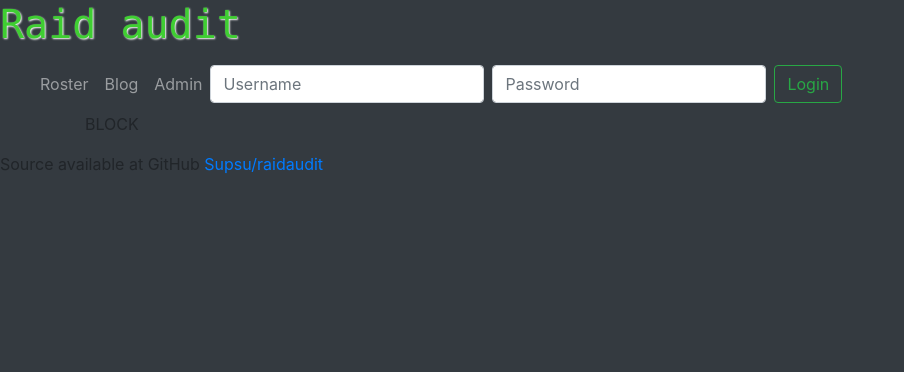
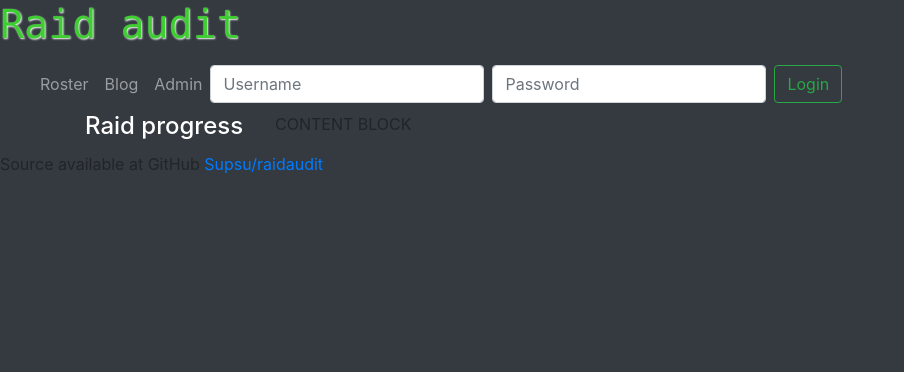
Before and after one commit to Supsu/raidaudit, a Flask app: template templates/base.html in a window 1280 px wide. Shown: the top 372 px of the page, without its empty margins (0-904 px from the left). Run offline with Flask 2, Linux system fonts and the light colour scheme; the template is opened without the code that fills it, so the values that code supplies are empty; parts of the project's set-up code (start-up, migrations or seed data) failed here and were passed over; some libraries are stand-ins or nearby versions.

Commit message:
Created template & placeholder backend data for raid progress widget

```diff
--- a/app.py
+++ b/app.py
@@ -14,6 +14,7 @@ backend = Backend()
 
 @app.route('/')
 def index():
+    sidebar = backend.getSideBar()
     roster = backend.getView()
     logs = backend.getLogs()
     user = None
@@ -33,33 +34,35 @@ def index():
 
     if 'username' in session:
         user = session['username']
-    return render_template('index.html', sub=sub, user=user, data=roster, logs=logs, updated=updated)
+    return render_template('index.html', sub=sub, user=user, data=roster, logs=logs, updated=updated, sidebar=sidebar)
 
 @app.route('/blog')
 @app.route('/blog/<int:id>')
 def blog(id=None):
+    sidebar = backend.getSideBar()
     if id is None:
         posts = backend.getBlog()
         user = None
         if 'username' in session:
             user = session['username']
-        return render_template('blog.html', sub=sub,user=user, posts=posts, single=False)
+        return render_template('blog.html', sub=sub,user=user, posts=posts, single=False, sidebar=sidebar)
     else:
         post = backend.getSingleBlog(id)
         if 'username' in session:
             user = session['username']
-        return render_template('blog.html', sub=sub,user=user, post=post, single=True)
+        return render_template('blog.html', sub=sub,user=user, post=post, single=True, sidebar=sidebar)
 
 
 @app.route('/admin')
 def admin():
 
     players = backend.getView()
+    sidebar = backend.getSideBar()
 
     user = None
     if 'username' in session:
         user = session['username']
-        return render_template('admin.html', sub=sub, user=user, players=players)
+        return render_template('admin.html', sub=sub, user=user, players=players, sidebar=sidebar)
     else:
         flash("Please login!")
         return redirect(url_for('index'))
--- a/static/css/custom.css
+++ b/static/css/custom.css
@@ -33,3 +33,15 @@ h1 {
 .card-footer {
     background-color: #383b3f;
 }
+
+h4 {
+    color: #ffffff;
+}
+
+p.raiddifficulty {
+    color:#ffffff;
+}
+
+p.raidname {
+    color: #ffffff;
+}
--- a/templates/base.html
+++ b/templates/base.html
@@ -56,9 +56,16 @@
       {% endwith %}
     </div>
     <div class="container bg-dark">
-        {% block content %}
-            <p>BLOCK</p>
-        {% endblock %}
+
+        <div class="row">
+          <div class="col-2">{% include 'sidebar.html' with context %}</div>
+          <div class="col-8">
+          {% block content %}
+              <p>CONTENT BLOCK</p>
+          {% endblock %}
+        </div>
+
+      </div>
     </div>
 
 	<footer class="mt-auto">
--- /dev/null
+++ b/templates/sidebar.html
@@ -0,0 +1,22 @@
+<h4>Raid progress</h4>
+{% for raid in sidebar[0] %}
+<div class="card">
+    <div class="card-body">
+    <h5 class="raidname card-title">Raid: {{ raid.name }}</h5>
+    <p class="raiddifficulty card-subtitle">Normal: </p>
+    <div class="progress" style="height: 20px;">
+        <div class="progress-bar" role="progressbar" style="width: {{ raid.normalperc }}%;" aria-valuenow="{{ raid.normalperc }}" aria-valuemin="0" aria-valuemax="100">{{ raid.normalprog }}</div>
+      </div>
+      <br>
+      <p class="raiddifficulty card-subtitle">Heroic:</p>
+    <div class="progress" style="height: 20px;">
+        <div class="progress-bar" role="progressbar" style="width: {{ raid.heroicperc }}%;" aria-valuenow="{{ raid.heroicperc }}" aria-valuemin="0" aria-valuemax="100">{{ raid.heroicprog }}</div>
+      </div>
+      <br>
+      <p class="raiddifficulty card-subtitle">Mythic:</p>
+    <div class="progress" style="height: 20px;">
+        <div class="progress-bar" role="progressbar" style="width: {{ raid.mythicperc }}%;" aria-valuenow="{{ raid.mythicperc }}" aria-valuemin="0" aria-valuemax="100">{{ raid.mythicprog }}</div>
+      </div>
+    </div>
+    </div>
+{% endfor %}
```
Also changed, not shown: backend.py (+10 -0 lines).
